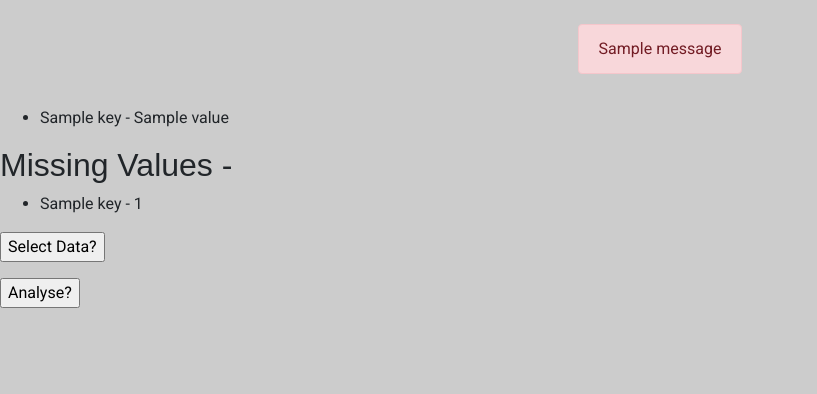
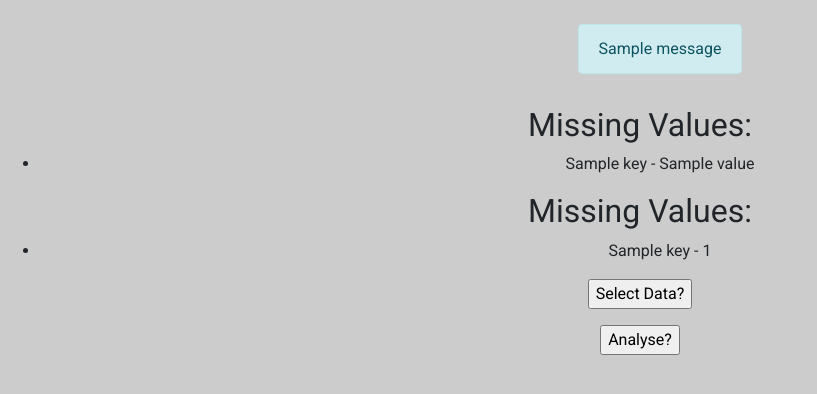
Before and after one commit to shreybatra/CyAnalytics, a Flask app: page /dataset/dashboard in a window 1280 px wide. Shown: the part 56-450 px from the top of the page, without its empty margins (0-817 px from the left). Run offline with Flask 2, Linux system fonts and the light colour scheme; the visitor is signed in with stand-in values (Sample User, id 1); one stand-in notice (Sample message) is shown; a database or web service that is not in the repository returns one stand-in record (values such as "Sample title"); some libraries are stand-ins or nearby versions.

Commit message:
added styling

```diff
--- a/static/styles/base.css
+++ b/static/styles/base.css
@@ -16,6 +16,7 @@
     /* Add shadows to create the "card" effect */
     box-shadow: 0 4px 8px 0 rgba(0,0,0,0.2);
     transition: 0.3s;
+    padding: 20px;
 }
 
 .select-visualization{
--- a/templates/base.html
+++ b/templates/base.html
@@ -47,7 +47,7 @@
             {% if messages %}
             <ul class="mx-auto d-flex text-center flashMessages">
                 {% for message in messages %}
-                <li class="alert alert-danger">{{ message }}</li>
+                <li class="alert alert-info">{{ message }}</li>
                 {% endfor %}
             </ul>
             {% endif %}
--- a/templates/dataset_dashboard.html
+++ b/templates/dataset_dashboard.html
@@ -1,7 +1,8 @@
 {% extends "base.html" %}
 
 {% block content %}
-
+    <div class="text-center">
+            <h2>Missing Values: </h2>
     <div>
         <ul>
             {% for item in cols%}
@@ -10,7 +11,7 @@
         </ul>
     </div>
 
-    <h2>Missing Values - </h2>
+    <h2>Missing Values: </h2>
     <div>
         <ul>
             {% for item in missing %}
@@ -28,5 +29,5 @@
         {{ chart.hidden_tag() }}
         <p>{{ chart.submit() }}</p>
     </form>
-
+</div>
 {% endblock %}
```
